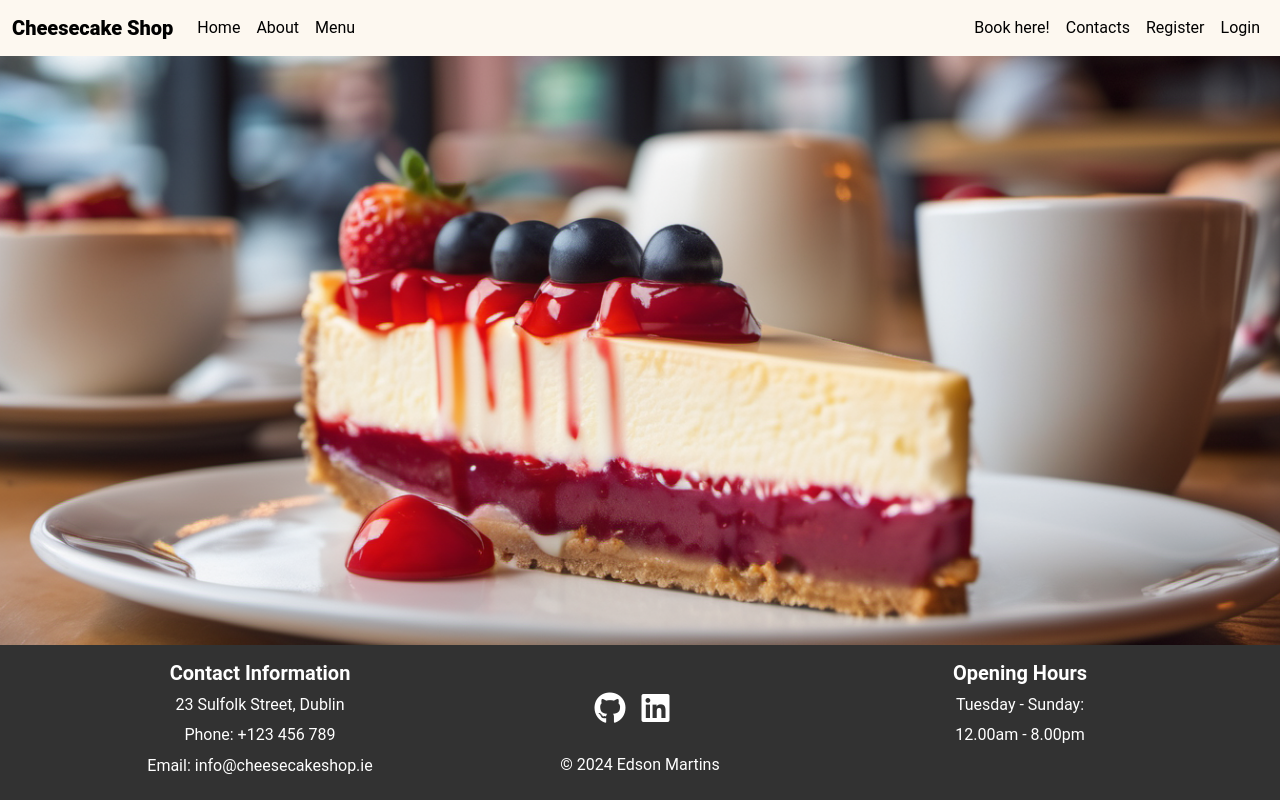
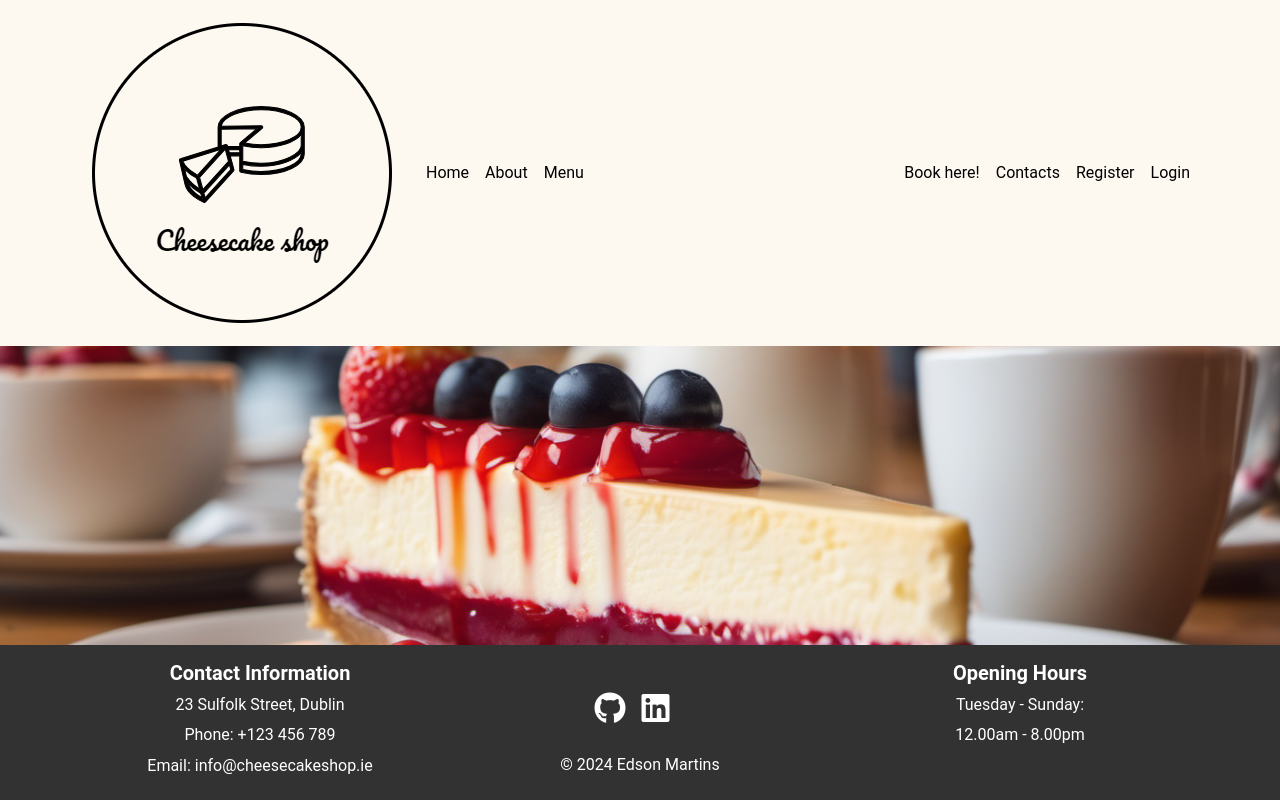
Before and after one commit to Code-Institute-Submissions/PP4-cheesecake_shop, a Django app: page / in a window 1280 px wide. Run offline with Django 5.2, Linux system fonts and the light colour scheme; some libraries are stand-ins or nearby versions.

Commit message:
added logo and favicon

```diff
--- a/templates/base.html
+++ b/templates/base.html
@@ -24,6 +24,7 @@
     </script>
 
     <!-- Favicon -->
+    <link rel="icon" href="/static/images/favicon.png" type="image/x-icon">
 
     <script src="https://kit.fontawesome.com/7b8f7af581.js" crossorigin="anonymous"></script>
     <link rel="stylesheet" href="{% static 'css/style.css' %}">
@@ -35,8 +36,10 @@
 
     <!-- Nav-bar -->
     <nav class="navbar navbar-expand-md navbar-light sticky-top" style="background-color: #FDF8F0;">
-        <div class="container-fluid">
-            <a class="navbar-brand" href="{% url 'home' %}"><strong><span class="red-c">Cheesecake Shop</strong></a>
+        <div class="container">
+            <a class="navbar-brand" href="{% url 'home' %}">
+                <img src="{% static 'images/logo.png' %}" alt="logo" aria-label="Go to the home page">
+            </a>
             <button class="navbar-toggler" type="button" data-bs-toggle="collapse" data-bs-target="#navbarNav"
                 aria-controls="navbarNav" aria-expanded="false" aria-label="Toggle navigation">
                 <span class="navbar-toggler-icon"></span>
```
Also changed, not shown: static/images/favicon.png (added), static/images/logo.png (added), 2 other files.
